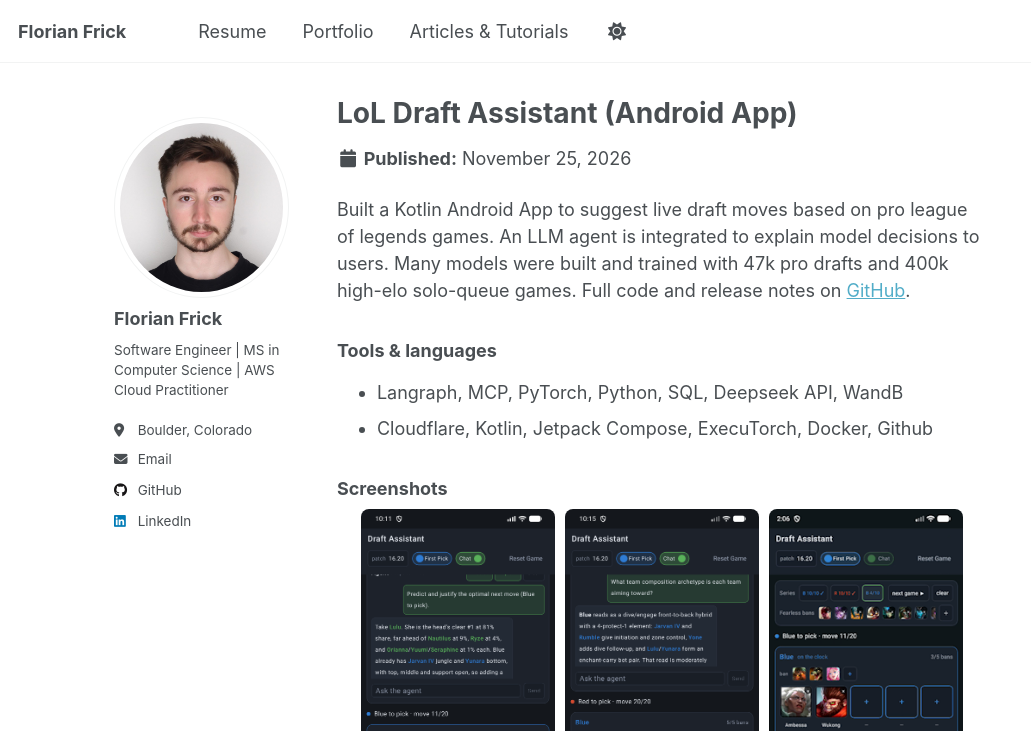
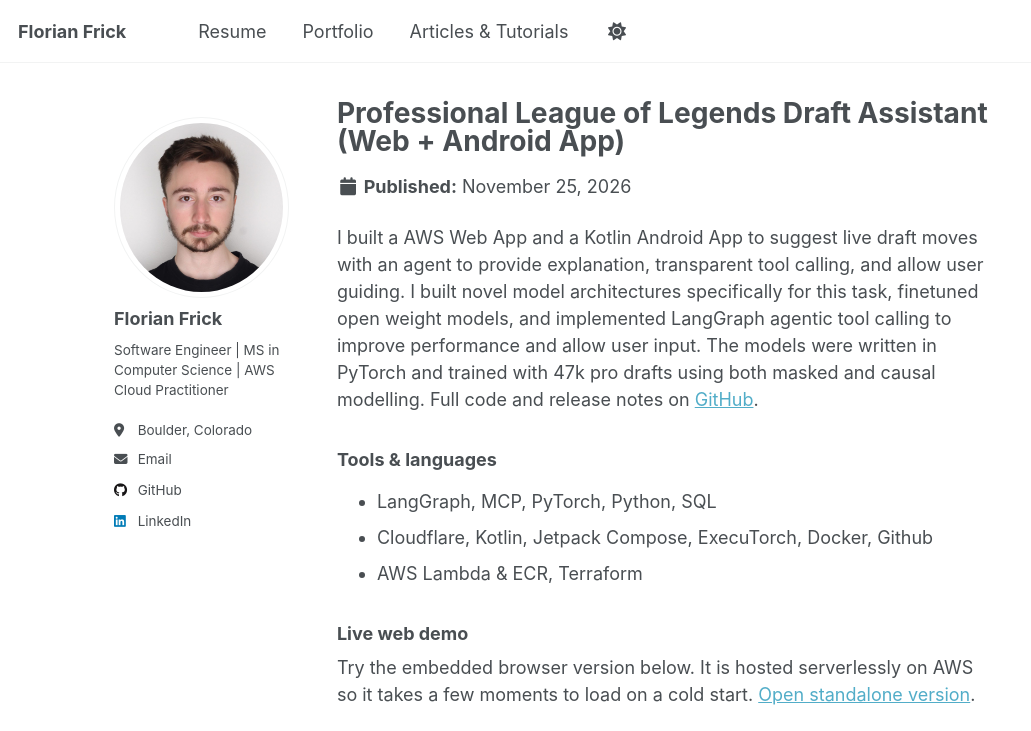
Before and after one commit to florianfrick/florianfrick.github.io, a Jekyll site: the page built from _portfolio/loldraftassistant.html, in a window 1280 px wide and 1400 px high. Shown: the top 731 px of the window, without its empty margins (0-1031 px from the left). Built offline with Jekyll 4.4.1, drawn with Linux system fonts in a browser that asks for light colours; a script that is not in the unit is left out; some of the changed text lies outside the part shown; grey boxes are pictures that could not be loaded.

Commit message:
Updated draft portfolio page

```diff
--- a/_portfolio/loldraftassistant.html
+++ b/_portfolio/loldraftassistant.html
@@ -1,6 +1,6 @@
 ---
-title: "LoL Draft Assistant (Android App)"
-excerpt: "A draft assistant for League of Legends: novel model architecture trained on pro games and shipped in an Android app alongside a chat agent. <br/><br/><img src='/images/draftassistant/chat-predict.png' style='height: 420px; width: auto;'>"
+title: "Professional League of Legends Draft Assistant (Web + Android App)"
+excerpt: "A draft assistant for League of Legends tournaments: novel model architecture & LangGraph orchestration and shipped serverlessly on AWS and in an Android app alongside a chat agent. <br/><br/><img src='/images/draftassistant/webapp.png' style='height: 420px; width: auto;'>"
 collection: portfolio
 order: 0
 ---
@@ -31,19 +31,73 @@ order: 0
   .media-grid video {
     border: 1px solid #334155;
   }
+  .draft-demo {
+    display: block;
+    width: 100%;
+    height: 1180px;
+    margin: 0 0 1.5rem;
+    border: 1px solid #334155;
+    border-radius: 8px;
+    background: #0f1319;
+  }
 </style>
 
 <p>
-  Built a Kotlin Android App to suggest live draft moves based on pro league of legends games. An LLM agent is integrated to explain model decisions to users. Many models were built and trained with 47k pro drafts and 400k high-elo solo-queue games. Full code and release notes on <a href="https://github.com/florianfrick/draft-analysis">GitHub</a>.
+  I built a AWS Web App and a Kotlin Android App to suggest live draft moves with an agent to provide explanation, transparent tool calling, and allow user guiding. I built novel model architectures specifically for this task, finetuned open weight models, and implemented LangGraph agentic tool calling to improve performance and allow user input.
+  The models were written in PyTorch and trained with 47k pro drafts using both masked and causal modelling. Full code and release notes on <a href="https://github.com/florianfrick/draft-analysis">GitHub</a>.
 </p>
 
 <h3>Tools &amp; languages</h3>
 <ul>
-  <li>Langraph, MCP, PyTorch, Python, SQL, Deepseek API, WandB</li>
+  <li>LangGraph, MCP, PyTorch, Python, SQL</li>
   <li>Cloudflare, Kotlin, Jetpack Compose, ExecuTorch, Docker, Github</li>
+  <li>AWS Lambda & ECR, Terraform</li>
 </ul>
 
-<h3>Screenshots</h3>
+<h3>Live web demo</h3>
+<p>
+  Try the embedded browser version below. It is hosted serverlessly on AWS so it takes a few moments to load on a cold start.
+  <a href="https://wdxcco2fjrfqsw6qu3fshe23zi0pbwpt.lambda-url.us-west-2.on.aws/" target="_blank" rel="noopener">Open standalone version</a>.
+</p>
+<iframe class="draft-demo"
+        src="https://wdxcco2fjrfqsw6qu3fshe23zi0pbwpt.lambda-url.us-west-2.on.aws/"
+        title="LoL Draft Assistant live web demo" loading="lazy"></iframe>
+
+
+<p>
+  Predicting professional LoL drafts is an open-ended and difficult task. Firstly, at each step in a 20 step draft, there are almost 200 champions to pick/ban. Secondly, the best strategies (or "meta") change month by month and individual players have unique playstyles.
+  Thus, I prioritized a test and data driven method to training.
+</p>
+
+<h3>Test and Data Driven Training</h3>
+<ul>
+  <li>Started with an evaluation metric based on desired user experience (next-move prediction), and a relevant, fixed dataset train/val/test split (pro drafts split within patch).</li>
+  <li>Created naive baselines (e.g. frequency lookup table or simple MLP) and continuously built complexity while always fairly comparing against the same metric and data.</li>
+  <li>Experimented with many strategies including set transformers, local LLM finetuning, MCP and LangGraph.</li>
+</ul>
+
+<h3>Model training experiments</h3>
+<ul>
+  <li><strong>Naive transformer:</strong> Full draft state as uniform input (61 tokens for [state], picks, bans, and fearless bans) achieving 20% top-1 and 54% top-5 on next-move prediction requiring nearly 1B parameters.</li>
+  <li><strong>Siamese set transformer:</strong> A permutation-invariant Set Transformer with shared intra-team self attention, inter-team cross attention, PMA pooling, and a linear prediction head. Trained via masked and causal modeling to achieve 19% top-1 accuracy with a 2.5M parameter model due to the architecture's inductive bias.</li>
+  <li><strong>LLM finetuning:</strong> Finetuned a small open weight model (Qwen3.5-4B) and a frozen siamese model trunk with a linear projector using QLoRA but hardly improved accuracy while dramatically slowing inference. </li>
+  <li><strong>Agent model with MCP and LangGraph tool calling:</strong> Created tools for sandbox draft state manipulation, base model predictors, and SQL querying. As a decision maker, doesn't surpass base model performance, but improves user experience and guiding.</li>
+</ul>
+
+<h3>Model Architecture Diagrams</h3>
+<div class="media-grid">
+  <div class="media-item">
+    <img src="/images/draftassistant/nextpick_siamese_diagram.png" alt="Pro-only next-pick model: shared SiameseBase encoder, ban context, pooling, policy head and legality mask">
+  </div>
+  <div class="media-item">
+    <img src="/images/draftassistant/naive_transformer_nextpick_diagram.png" alt="Naive transformer: flat 61-token sequence, encoder, state hidden vector, policy head and next-move logits">
+  </div>
+</div>
+
+<h3>Android release:</h3>
+<p>
+  A Kotlin/Compose app with bundled assets and models. A Cloudflare worker holds the LLM secret key and applies rate limits to stop user abuse.
+</p>
 <div class="media-grid">
   <div class="media-item">
     <img src="/images/draftassistant/chat-predict.png">
@@ -59,40 +113,7 @@ order: 0
   </div>
 </div>
 
-<h3>Model training experiments</h3>
-<ul>
-  <li><strong>Naive transformer:</strong> Full draft state as uniform input (61 tokens for [state], picks, bans, and fearless bans) achieving 20% top-1 and 54% top-5 on next-move prediction requiring nearly 1B parameters.</li>
-  <li><strong>Siamese set transformer:</strong> A permutation-invariant Set Transformer with shared intra-team self attention, inter-team cross attention, PMA pooling, and a linear prediction head. Trained via masked and causal modeling to achieve 19% top-1 accuracy with a 2.5M parameter model due to the architecture's inductive bias.</li>
-  <li><strong>LLM finetuning:</strong> Finetuned a small open weight model (Qwen3.5-4B) and a frozen siamese model trunk with a linear projector using QLoRA but hardly improved accuracy while dramatically slowing inference. </li>
-  <li><strong>Agent model with MCP and LangGraph tool calling:</strong> Created tools for sandbox draft state manipulation, base model predictors, and SQL querying. As a decision maker, could not surpass base model performance. Thus, the LangGraph version of a chat agent was not ported to the Android app.</li>
-</ul>
-
-<h3>Test and Data Driven Training</h3>
-<ul>
-  <li>Started with an evaluation metric based on desired user experience (next-move prediction), and a relevant, fixed dataset train/val/test split (pro drafts split within patch).</li>
-  <li>Created naive baselines (e.g. frequency lookup table or simple MLP) and continuously built complexity while always fairly comparing against the same metric and data.</li>
-  <li>Experimented with many strategies including set transformers, local LLM finetuning, MCP and LangGraph.</li>
-</ul>
-
-<h3>Android release:</h3>
-<p>
-  A Kotlin/Compose app with bundled assets and models. A Cloudflare worker holds the LLM secret key and applies rate limits to stop user abuse.
-</p>
-
-<h3>Model Architecture Diagrams</h3>
-<div class="media-grid">
-  <div class="media-item">
-    <img src="/images/draftassistant/nextpick_siamese_diagram.png" alt="Pro-only next-pick model: shared SiameseBase encoder, ban context, pooling, policy head and legality mask">
-  </div>
-  <div class="media-item">
-    <img src="/images/draftassistant/naive_transformer_nextpick_diagram.png" alt="Naive transformer: flat 61-token sequence, encoder, state hidden vector, policy head and next-move logits">
-  </div>
-</div>
-
-
-
-
-<h3>Demo: 2026 Worlds Final walkthrough</h3>
+<h3>Android Demo: 2026 Worlds Final walkthrough (with accuracy)</h3>
 <div class="media-grid">
   <div class="media-item">
     <video controls playsinline poster="/images/draftassistant/blg_geng_side_by_side.png">
```
